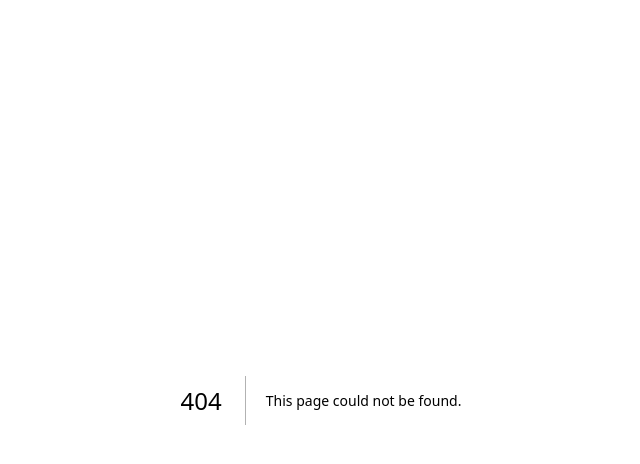
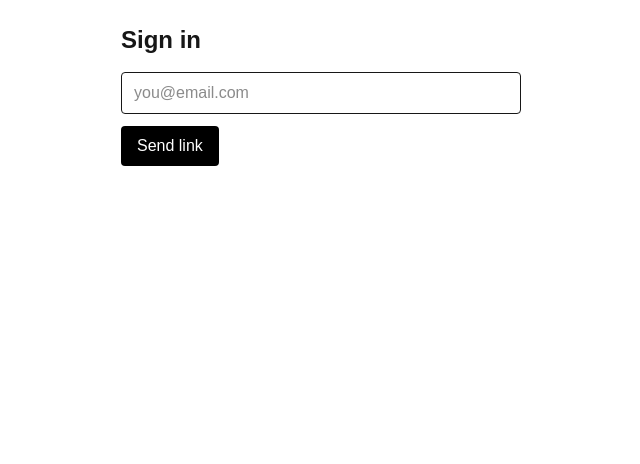
Before and after one commit to tristanxperkins/wedflex, a Next.js app: page /signin in a window 1280 px wide. Before the commit this address had no page. Shown: the top 464 px of the page, without its empty margins (319-959 px from the left). Built offline with nearby package versions, Linux system fonts and the light colour scheme.

Commit message:
Add Nav component and update homepage

```diff
--- /dev/null
+++ b/src/app/(auth)/callback/page.tsx
@@ -0,0 +1,25 @@
+"use client";
+import { useEffect, useState } from "react";
+import { supabaseBrowser } from "@/app/supabase/client";
+import Link from "next/link";
+
+export default function AuthCallbackPage() {
+  const [status, setStatus] = useState("Verifying...");
+
+  useEffect(() => {
+    const supabase = supabaseBrowser();
+    supabase.auth.getSession().then(({ data, error }) => {
+      if (error) setStatus(`Error: ${error.message}`);
+      else if (data.session) setStatus("Signed in!");
+      else setStatus("No session found.");
+    });
+  }, []);
+
+  return (
+    <main className="max-w-md mx-auto p-6">
+      <h1 className="text-xl font-semibold mb-2">Auth Callback</h1>
+      <p className="mb-4">{status}</p>
+      <Link href="/" className="text-blue-600">Go home</Link>
+    </main>
+  );
+}
--- /dev/null
+++ b/src/app/(auth)/signin/page.tsx
@@ -0,0 +1,48 @@
+"use client";
+import { useState } from "react";
+import { supabaseBrowser } from "@/app/supabase/client";
+
+export default function SignInPage() {
+  const [email, setEmail] = useState("");
+  const [sent, setSent] = useState(false);
+  const [err, setErr] = useState<string | null>(null);
+
+  async function sendLink(e: React.FormEvent) {
+    e.preventDefault();
+    setErr(null);
+    const supabase = supabaseBrowser();
+    const { error } = await supabase.auth.signInWithOtp({
+      email,
+      options: {
+        emailRedirectTo:
+          typeof window !== "undefined"
+            ? `${window.location.origin}/auth/callback`
+            : undefined,
+      },
+    });
+    if (error) setErr(error.message);
+    else setSent(true);
+  }
+
+  return (
+    <main className="max-w-md mx-auto p-6">
+      <h1 className="text-2xl font-semibold mb-4">Sign in</h1>
+      {sent ? (
+        <p>Check your email for the magic link.</p>
+      ) : (
+        <form onSubmit={sendLink} className="space-y-3">
+          <input
+            type="email"
+            required
+            placeholder="you@email.com"
+            value={email}
+            onChange={(e) => setEmail(e.target.value)}
+            className="w-full border rounded px-3 py-2"
+          />
+          <button className="bg-black text-white rounded px-4 py-2">Send link</button>
+          {err && <p className="text-red-600 text-sm">{err}</p>}
+        </form>
+      )}
+    </main>
+  );
+}
--- /dev/null
+++ b/src/app/components/Nav.tsx
@@ -0,0 +1,40 @@
+"use client";
+import Link from "next/link";
+import { useEffect, useState } from "react";
+import { supabaseBrowser } from "@/app/supabase/client";
+
+export default function Nav() {
+  const [email, setEmail] = useState<string | null>(null);
+
+  useEffect(() => {
+    const supabase = supabaseBrowser();
+    supabase.auth.getUser().then(({ data }) => setEmail(data.user?.email ?? null));
+    const { data: sub } = supabase.auth.onAuthStateChange((_e, session) => {
+      setEmail(session?.user?.email ?? null);
+    });
+    return () => sub.subscription.unsubscribe();
+  }, []);
+
+  async function signOut() {
+    const supabase = supabaseBrowser();
+    await supabase.auth.signOut();
+    window.location.href = "/";
+  }
+
+  return (
+    <nav className="border-b px-4 py-3 flex items-center justify-between">
+      <Link href="/">WedFlex</Link>
+      <div className="space-x-3">
+        <Link href="/feed" className="underline">Feed</Link>
+        {email ? (
+          <>
+            <span className="opacity-70">{email}</span>
+            <button onClick={signOut} className="underline">Sign out</button>
+          </>
+        ) : (
+          <Link href="/(auth)/signin" className="underline">Sign in</Link>
+        )}
+      </div>
+    </nav>
+  );
+}
--- a/src/app/page.tsx
+++ b/src/app/page.tsx
@@ -1,3 +1,13 @@
+import Nav from "./components/Nav";
+
 export default function Home() {
-  return <main style={{ padding: 24 }}>WedFlex is live.</main>;
+  return (
+    <main>
+      <Nav />
+      <section className="max-w-2xl mx-auto p-6">
+        <h1 className="text-2xl font-semibold mb-2">Welcome to WedFlex</h1>
+        <p className="opacity-80">Sign in to start testing the flows.</p>
+      </section>
+    </main>
+  );
 }
```
